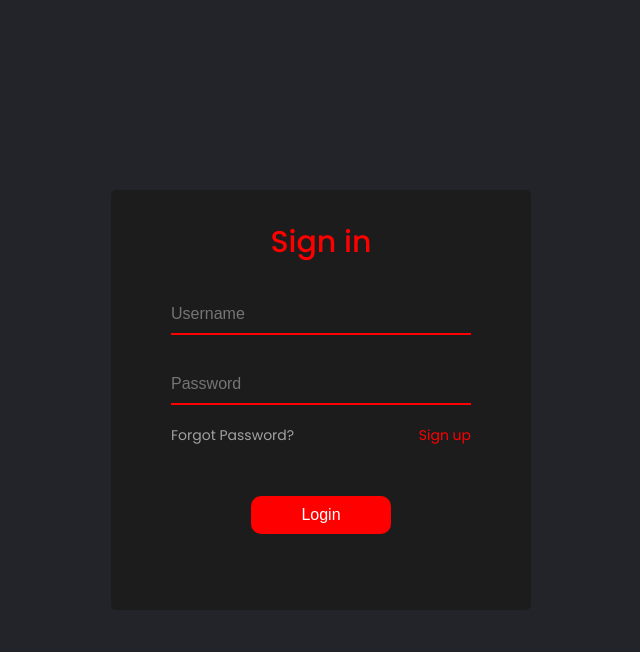
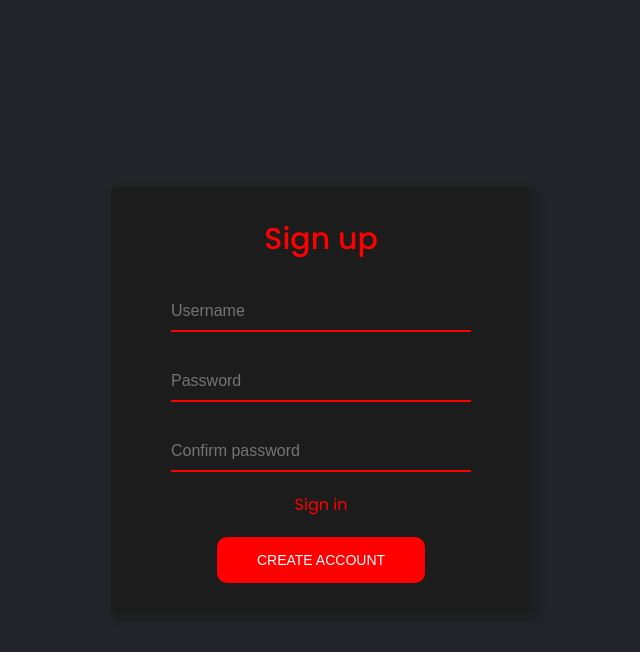
Before and after one commit to RodriguesGS/Login-page, a plain HTML site: page index.html in a window 1280 px wide. Both pictures are taken after a click on the link "Sign up". Shown: the whole page, without its empty margins (319-959 px from the left). Drawn offline with Linux system fonts and the light colour scheme.

Commit message:
finalizando

```diff
--- a/css/style.css
+++ b/css/style.css
@@ -24,9 +24,9 @@ a {
 main {
     background-color: #1c1c1c;
     width: 420px;
-    height: 420px;
     padding: 30px;
     border-radius: 5px;
+    box-shadow: 5px 5px 5px 5px #00000023;
 }
 
 main h1 {
@@ -37,10 +37,14 @@ main h1 {
 }
 
 .form {
-    display: flex;
+    display: none;
     flex-direction: column;
     justify-content: center;
     align-items: center;
+}
+
+.form:nth-child(2) {
+    display: none;
 }
 
 input {
@@ -69,8 +73,9 @@ input:focus {
     padding: 0px 0px;
 }
 
-.signUp {
+.sign {
     color: #ff0000;
+    cursor: pointer;
 }
 
 .forgot {
@@ -82,18 +87,23 @@ a:hover {
     text-decoration: underline;
 }
 
-button {
+.btn {
     cursor: pointer;
     margin-top: 50px;
-    padding: 10px 50px;
+    padding: 15px 40px;
     background-color: #ff0000;
     border: none;
     color: #fff;
     border-radius: 10px;
-    font-size: 16px;
+    font-size: 14px;
     transition: .3s;
+    text-transform: uppercase;
 }
 
-button:hover {
+.register {
+    margin-top: 20px;
+}
+
+.btn:hover {
     background-color: #c90000;
 }
--- a/index.html
+++ b/index.html
@@ -4,25 +4,41 @@
     <meta charset="UTF-8">
     <meta name="viewport" content="width=device-width, initial-scale=1.0">
     <link rel="stylesheet" href="css/style.css">
-    <title>Formulário</title>
+    <title>Forms</title>
 </head>
 <body>
     <main>
-        <div class="form">
+        <div class="form signin">
             <h1>Sign in</h1>
 
-            <input type="text" name="user" id="user" placeholder="Username" required>
+            <input type="text" name="signin-user" id="signin-user" placeholder="Username" required autocomplete="off">
 
-            <input type="password" name="password" id="password" placeholder="Password" required>
+            <input type="password" name="signin-password" id="signin-password" placeholder="Password" required>
 
             <div class="links">
                 <a href="#" class="forgot">Forgot Password?</a>
 
-                <a href="#" class="signUp">Sign up</a>
+                <a onclick="change()" class="sign">Sign up</a>
             </div>
 
-            <button>Login</button>
+            <button class="btn" onclick="cleanSignIn()">Login</button>
+        </div>
+
+        <div class="form signup">
+            <h1>Sign up</h1>
+
+            <input type="text" name="signup-user" id="signup-user" placeholder="Username" required autocomplete="off">
+
+            <input type="password" name="signup-password" id="signup-password" placeholder="Password" required>
+
+            <input type="password" name="confirm-password" id="confirm-password" placeholder="Confirm password" required>
+
+            <a onclick="change()" class="sign">Sign in</a>
+
+            <button class="btn register" onclick="cleanSignUp()">Create Account</button>
         </div>
     </main>
 </body>
+
+<script src="js/script.js"></script>
 </html>
--- /dev/null
+++ b/js/script.js
@@ -0,0 +1,33 @@
+window.onload = function() {
+    let signin = document.querySelector('.signin')
+    signin.style.display = 'flex'
+}
+
+function change() {
+    let signin = document.querySelector('.signin')
+    let signup = document.querySelector('.signup')
+
+    if (signin.style.display === 'flex') {
+        signup.style.display = 'flex'
+        signin.style.display = 'none'
+    } else {
+        signup.style.display = 'none'
+        signin.style.display = 'flex'
+    }
+}
+
+function cleanSignIn() {
+    let user = document.querySelector('#signin-user');
+    let pass = document.querySelector('#signin-password');
+    user.value = '';
+    pass.value = '';
+}
+
+function cleanSignUp() {
+    let user = document.querySelector('#signup-user');
+    let pass = document.querySelector('#signup-password');
+    let cPass = document.querySelector('#confirm-password');
+    user.value = '';
+    pass.value = '';
+    cPass.value = '';
+}
```
